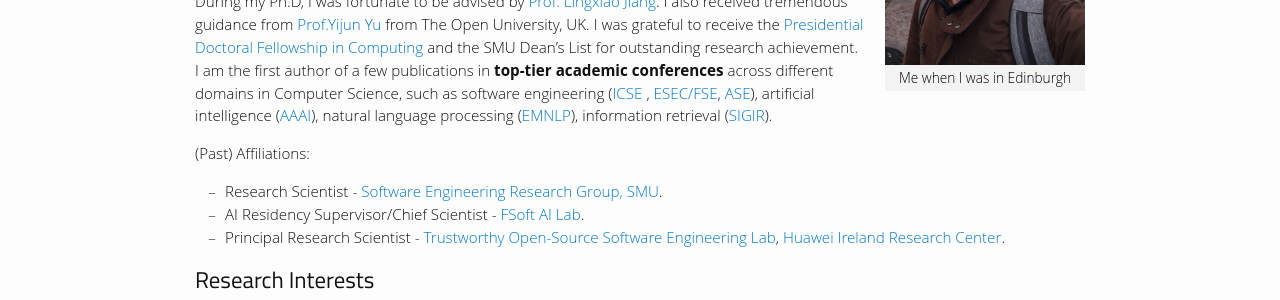
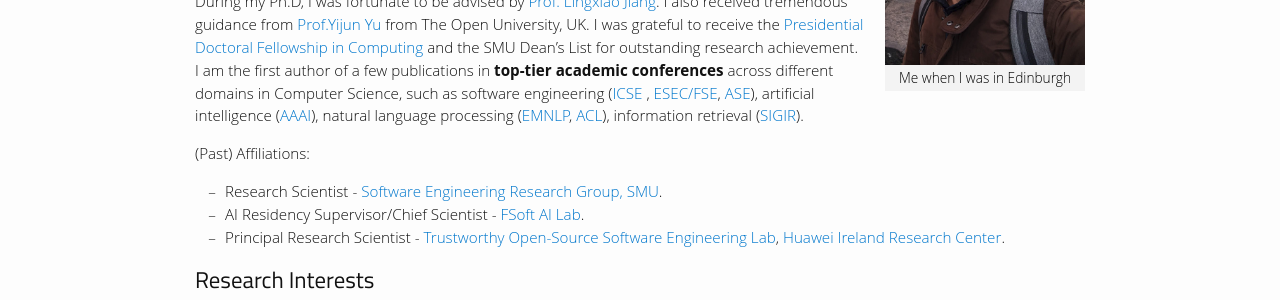
Before and after one commit to bdqnghi/bdqnghi.github.io, a Jekyll site: the page built from index.md, in a window 1280 px wide. Shown: the part 289-589 px from the top of the page. Built offline with Jekyll 4.4.1, drawn with Linux system fonts in a browser that asks for light colours; nearby versions of some CDN libraries; some web fonts are replaced.

Commit message:
Update index.md

```diff
--- a/index.md
+++ b/index.md
@@ -9,7 +9,7 @@ permalink: /
 ## About
 I completed the Ph.D in Computer Science (June-2020) at <a href="https://sis.smu.edu.sg/programmes/PhD/overview" target="_blank">School of Computing & Information Systems (SCIS), Singapore Management University (SMU)</a> (**Rank 81 Overrall, Rank 10** in Software Engineering Research on  <a href="http://csrankings.org/#/index?soft&world" target="_blank">CSRanking</a>) and a Bachelor in Computer Science at Ho Chi Minh University of Science (2013).
 
-During my Ph.D, I was fortunate to be advised by <a href="http://www.mysmu.edu/faculty/lxjiang/" target="_blank"> Prof. Lingxiao Jiang</a>. I also received tremendous guidance from <a href="http://www.open.ac.uk/people/yy66" target="_blank">Prof.Yijun Yu</a> from The Open University, UK. I was grateful to receive the  <a href="https://graduatestudies.smu.edu.sg/phd/singapore-management-university-smu-phd-financial-assistance-schemes#computing" target="_blank"> Presidential Doctoral Fellowship in Computing</a> and the SMU Dean's List for outstanding research achievement.  I am the first author of a few publications in **top-tier academic conferences** across different domains in Computer Science, such as software engineering (<a href="http://www.icse-conferences.org/" target="_blank">ICSE</a> , <a href="https://www.esec-fse.org" target="_blank">ESEC/FSE</a>,  <a href="https://conf.researchr.org/series/ase" target="_blank">ASE</a>), artificial intelligence (<a href="https://www.aaai.org/Conferences/conferences.php" target="_blank">AAAI</a>), natural language processing (<a href="https://2022.emnlp.org/" target="_blank">EMNLP</a>), information retrieval (<a href="https://sigir.org/" target="_blank">SIGIR</a>).
+During my Ph.D, I was fortunate to be advised by <a href="http://www.mysmu.edu/faculty/lxjiang/" target="_blank"> Prof. Lingxiao Jiang</a>. I also received tremendous guidance from <a href="http://www.open.ac.uk/people/yy66" target="_blank">Prof.Yijun Yu</a> from The Open University, UK. I was grateful to receive the  <a href="https://graduatestudies.smu.edu.sg/phd/singapore-management-university-smu-phd-financial-assistance-schemes#computing" target="_blank"> Presidential Doctoral Fellowship in Computing</a> and the SMU Dean's List for outstanding research achievement.  I am the first author of a few publications in **top-tier academic conferences** across different domains in Computer Science, such as software engineering (<a href="http://www.icse-conferences.org/" target="_blank">ICSE</a> , <a href="https://www.esec-fse.org" target="_blank">ESEC/FSE</a>,  <a href="https://conf.researchr.org/series/ase" target="_blank">ASE</a>), artificial intelligence (<a href="https://www.aaai.org/Conferences/conferences.php" target="_blank">AAAI</a>), natural language processing (<a href="https://2022.emnlp.org/" target="_blank">EMNLP</a>, <a href="https://2023.aclweb.org/" target="_blank">ACL</a>), information retrieval (<a href="https://sigir.org/" target="_blank">SIGIR</a>).
 
 (Past) Affiliations:
 - Research Scientist - <a href="https://soarsmu.github.io/" target="_blank">Software Engineering Research Group, SMU</a>.
```
